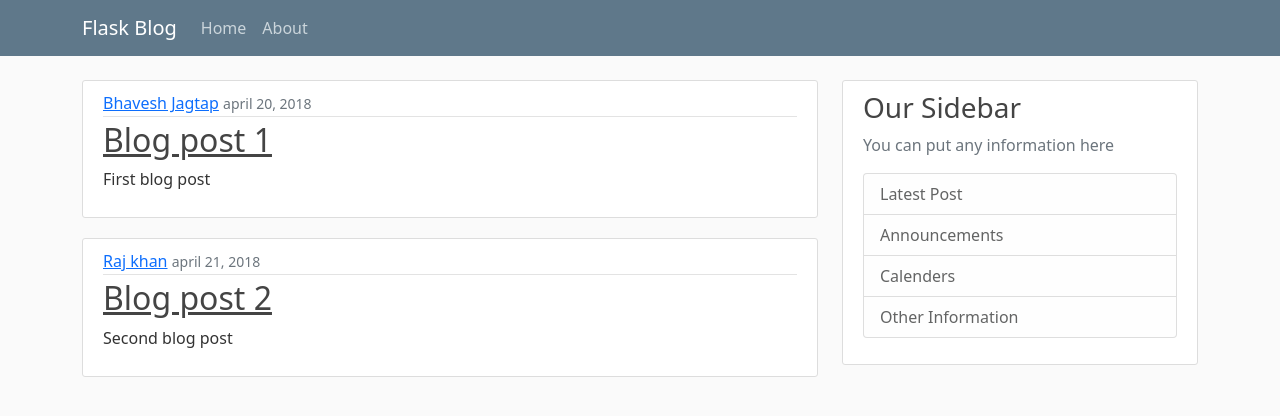
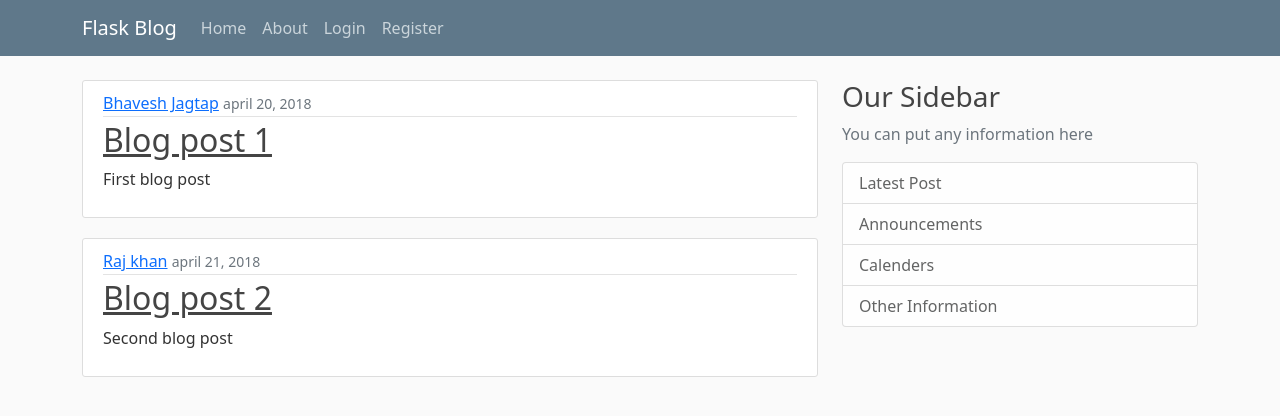
Before and after one commit to jagtapbhavesh/python-blog-website-with-flask, a Flask app: page / in a window 1280 px wide. Shown: the top 416 px of the page. Run offline with Flask 2, Linux system fonts and the light colour scheme.

Commit message:
Update layout.html

```diff
--- a/templates/layout.html
+++ b/templates/layout.html
@@ -24,8 +24,13 @@
                 </button>
                 <div class="collapse navbar-collapse" id="navbarToggle">
                     <div class="navbar-nav mr-auto">
-                        <a class="nav-item nav-link" href="/"> Home </a>
-                        <a class="nav-item nav-link" href="/about" > About </a>
+                        <a class="nav-item nav-link" href="{{ url_for('home') }}"> Home </a>
+                        <a class="nav-item nav-link" href="{{ url_for('about') }}" > About </a>
+                    </div>
+                    <! -- Navbar Right Side -- !>
+                    <div class="navbar-nav">
+                        <a class="nav-item nav-link" href="{{ url_for('login') }}"> Login</a>
+                        <a class="nav-item nav-link" href="{{ url_for('register') }}"> Register</a>
                     </div>
                 </div>
             </div>
@@ -46,7 +51,6 @@
          {% block content%}{% endblock %}
             </div>
             <div class="col-md-4">
-                <div class="content-section">
                 <h3>Our Sidebar</h3>
                 <p class="text-muted">You can put any information here
                 <ul class="list-group">
@@ -55,8 +59,6 @@
                     <li class="list-group-item list-group-item-light">Calenders</li>
                     <li class="list-group-item list-group-item-light">Other Information</li>
                 </ul>
-                    </p>
-                </div>
             </div>
         </div>
     </main>
```
Lines whose indentation alone changed are shown as unchanged.
